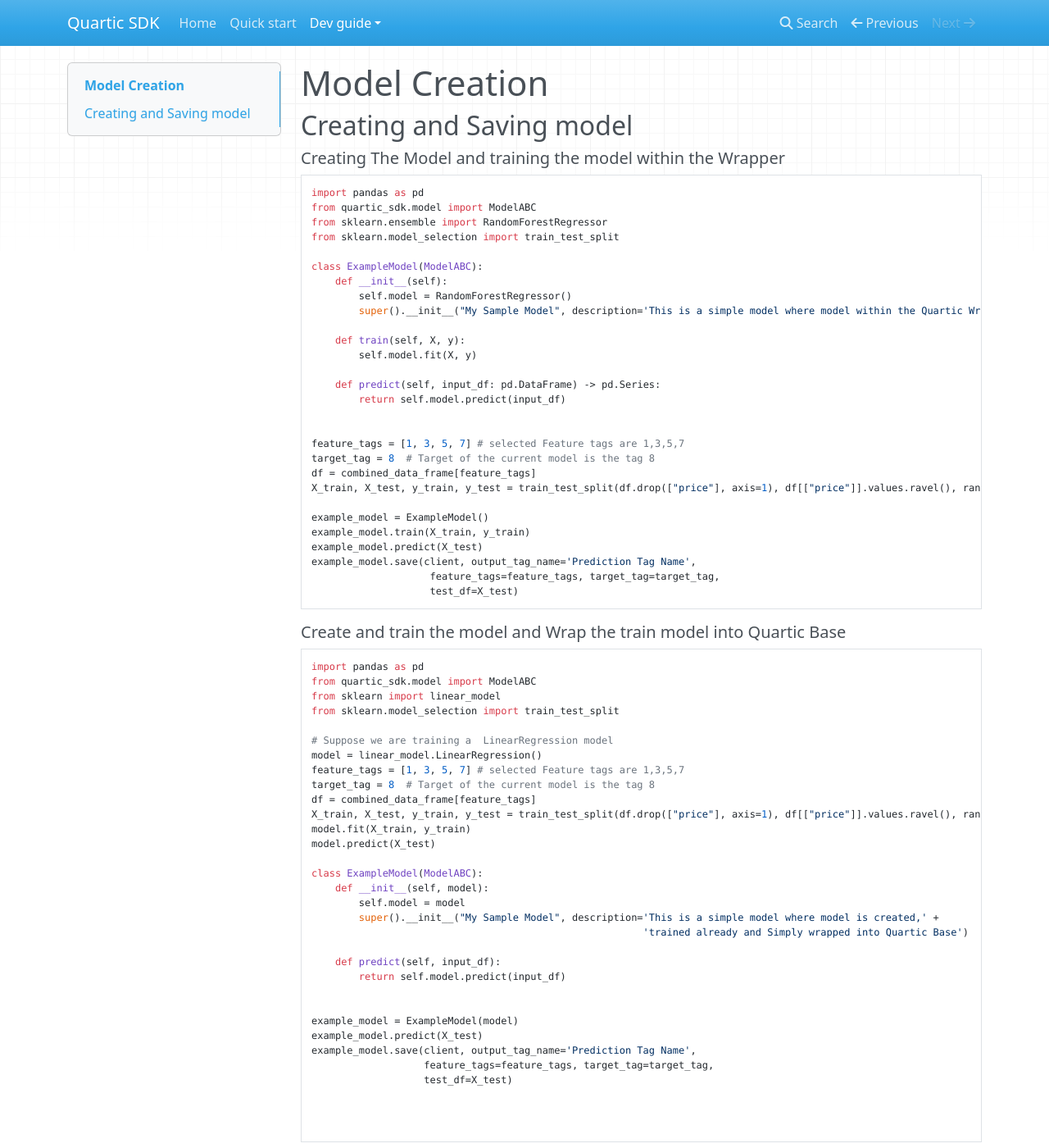
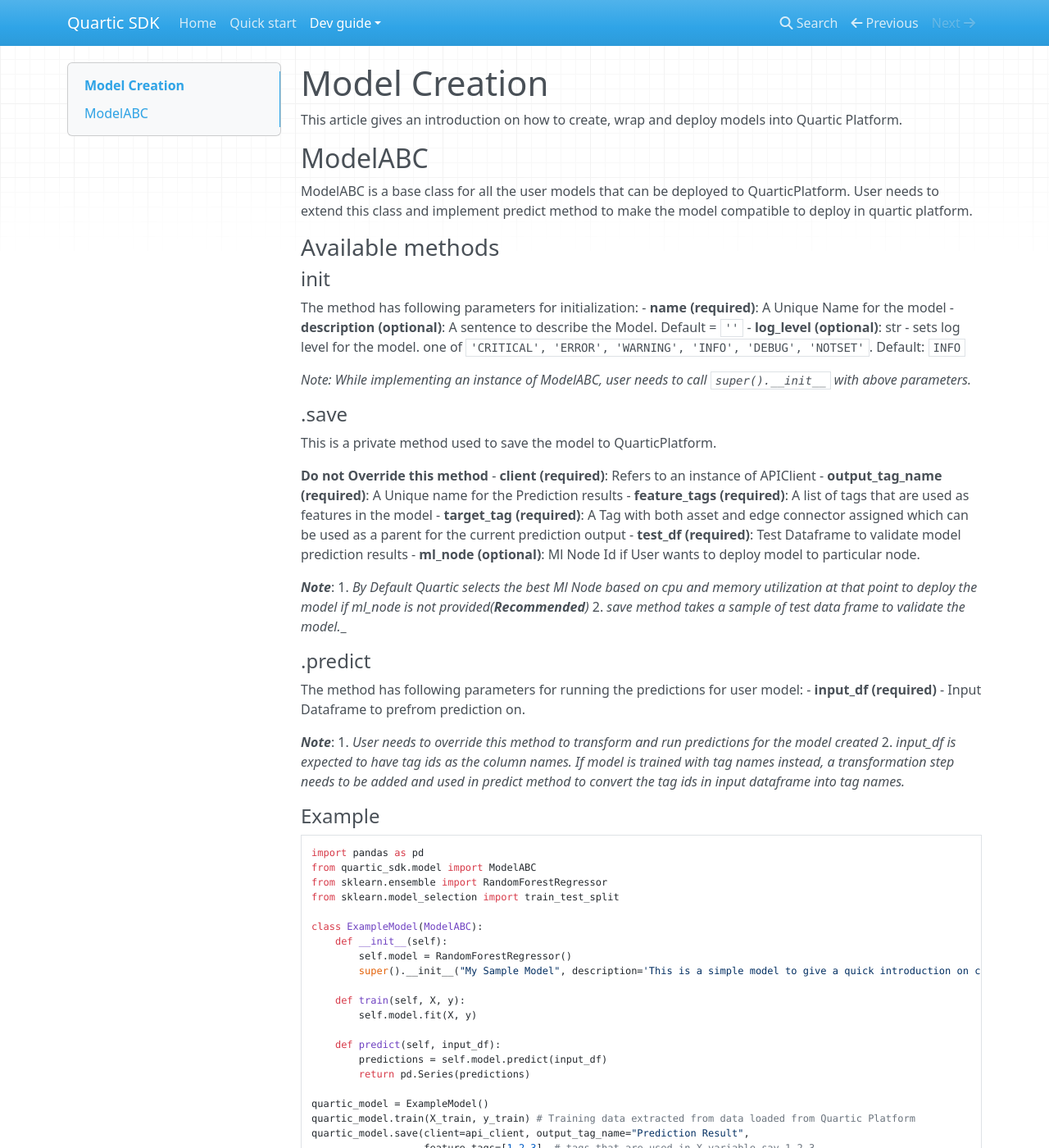
Before and after one commit to sourcery-ai-experiments/QuarticSDK, an MkDocs documentation site: the page built from docs/dev_guide/model_creation.md, in a window 1280 px wide and 1400 px high. Shown: the whole window at 82% size. Built offline with MkDocs 1.6.1, drawn with Linux system fonts in a browser that asks for light colours; nearby versions of some CDN libraries; some of the changed text lies outside the part shown.

Commit message:
PLT-4263 #comment added docs for model creation and deployment

````diff
--- a/docs/dev_guide/model_creation.md
+++ b/docs/dev_guide/model_creation.md
@@ -1,9 +1,45 @@
 # Model Creation
+This article gives an introduction on how to create, wrap and deploy models into Quartic Platform.
 
-## Creating and Saving model
+## ModelABC
+ModelABC is a base class for all the user models that can be deployed to QuarticPlatform.
+User needs to extend this class and implement predict method to make the model compatible to deploy in quartic platform.
 
-##### Creating The Model and training the model within the Wrapper
+### Available methods
 
+#### init
+The method has following parameters for initialization:
+- **name (required)**: A Unique Name for the model
+- **description (optional)**: A sentence to describe the Model. Default = `''`
+- **log_level (optional)**: str - sets log level for the model. one of `'CRITICAL', 'ERROR', 'WARNING', 'INFO', 'DEBUG', 'NOTSET'`. Default: `INFO`
+
+_Note: While implementing an instance of ModelABC, user needs to call `super().__init__` with above parameters._
+
+#### .save
+This is a private method used to save the model to QuarticPlatform.
+
+**Do not Override this method**
+- **client (required)**:    Refers to an instance of APIClient
+- **output_tag_name (required)**: A Unique name for the Prediction results
+- **feature_tags (required)**:  A list of tags that are used as features in the model
+- **target_tag (required)**:   A Tag with both asset and edge connector assigned which can be used as a parent for the current prediction output
+- **test_df (required)**:   Test Dataframe to validate model prediction results
+- **ml_node (optional)**:   Ml Node Id if User wants to deploy model to particular node.
+
+_**Note**_:
+1. _By Default Quartic selects the best Ml Node based on cpu and memory utilization at that point to deploy the model if ml_node is not provided(**Recommended**)_
+2. _save method takes a sample of test data frame to validate the model.__
+
+
+#### .predict
+The method has following parameters for running the predictions for user model:
+- **input_df (required)** - Input Dataframe to prefrom prediction on.
+
+_**Note**_:
+1. _User needs to override this method to transform and run predictions for the model created_
+2. _input_df is expected to have tag ids as the column names. If model is trained with tag names instead, a transformation step needs to be added and used in predict method to convert the tag ids in input dataframe into tag names._
+
+#### Example
 ```python
 import pandas as pd
 from quartic_sdk.model import ModelABC
@@ -13,133 +49,24 @@
 class ExampleModel(ModelABC):
     def __init__(self):
         self.model = RandomForestRegressor()
-        super().__init__("My Sample Model", description='This is a simple model where model within the Quartic Wrapper')
+        super().__init__("My Sample Model", description='This is a simple model to give a quick introduction on creating and deploying models to quartic platform.')
 
     def train(self, X, y):
         self.model.fit(X, y)
 
-    def predict(self, input_df: pd.DataFrame) -> pd.Series:
-        return self.model.predict(input_df)
+    def predict(self, input_df):
+        predictions = self.model.predict(input_df)
+        return pd.Series(predictions)
 
-
-feature_tags = [1, 3, 5, 7] # selected Feature tags are 1,3,5,7
-target_tag = 8  # Target of the current model is the tag 8
-df = combined_data_frame[feature_tags]
-X_train, X_test, y_train, y_test = train_test_split(df.drop(["price"], axis=1), df[["price"]].values.ravel(), random_state=42)
-
-example_model = ExampleModel()
-example_model.train(X_train, y_train)
-example_model.predict(X_test)
-example_model.save(client, output_tag_name='Prediction Tag Name',
-                    feature_tags=feature_tags, target_tag=target_tag,
-                    test_df=X_test)
-```
-
-
-##### Create and train the model and Wrap the train model into Quartic Base
-
-```python
-import pandas as pd
-from quartic_sdk.model import ModelABC
-from sklearn import linear_model
-from sklearn.model_selection import train_test_split
-
-# Suppose we are training a  LinearRegression model
-model = linear_model.LinearRegression()
-feature_tags = [1, 3, 5, 7] # selected Feature tags are 1,3,5,7
-target_tag = 8  # Target of the current model is the tag 8
-df = combined_data_frame[feature_tags]
-X_train, X_test, y_train, y_test = train_test_split(df.drop(["price"], axis=1), df[["price"]].values.ravel(), random_state=42)
-model.fit(X_train, y_train)
-model.predict(X_test)
-
-class ExampleModel(ModelABC):
-    def __init__(self, model):
-        self.model = model
-        super().__init__("My Sample Model", description='This is a simple model where model is created,' +
-                                                        'trained already and Simply wrapped into Quartic Base')
-
-    def predict(self, input_df):
-        return self.model.predict(input_df)
-
-
-example_model = ExampleModel(model)
-example_model.predict(X_test)
-example_model.save(client, output_tag_name='Prediction Tag Name',
-                   feature_tags=feature_tags, target_tag=target_tag,
-                   test_df=X_test)
-
+quartic_model = ExampleModel()
+quartic_model.train(X_train, y_train) # Training data extracted from data loaded from Quartic Platform
+quartic_model.save(client=api_client, output_tag_name="Prediction Result",
+                   feature_tags=[1,2,3], # tags that are used in X variable say 1,2,3
+                   target_tag = 3, # tag that specifies a relation for prediction say 3
+                   test_df = X_train
+                   )
 
 
 ```
-
-##### Adding custom pre and/or transformations
-
-```python
-from quartic_sdk.model import ModelABC
-from sklearn.ensemble import RandomForestRegressor
-from sklearn.model_selection import train_test_split
-
-class ExampleModel(ModelABC):
-    def __init__(self):
-        self.model = RandomForestRegressor()
-        super().__init__("My Sample Model", description='This is a simple model where model within the Quartic Wrapper')
-
-    def train(self, X, y):
-        X_transformed = self.pre_transform(X)
-        self.model.fit(X_transformed, y)
-
-    def pre_transform(self, df):
-        df['new_column'] = df['1'] * df['2']
-        return df
-
-    def predict(self, input_df: pd.DataFrame) -> pd.Series:
-        transformed_df = self.pre_transform(input_df)
-        return self.model.predict(transformed_df)
-
-example_model = ExampleModel()
-X_train, X_test, y_train, y_test = train_test_split(df.drop(["price"], axis=1), df[["price"]].values.ravel(), random_state=42)
-
-example_model = ExampleModel()
-example_model.train(X_train, y_train)
-example_model.predict(X_test)
-
-
-```
-
-##### Adding Logs to the Model
-```python
-class ExampleModel(ModelABC):
-    def __init__(self, model, log_level='INFO'):
-        self.model = model
-        super().__init__("My Sample Model", description='This is a Model logging example', log_level)
-        self.log.info("Model is Initialized")
-
-    def pre_transform(self, df, column_1, column_2):
-        self.log.info("Transforming the Dataframe")
-        self.log.debug("Transforming the Dataframe by simple multiplication")
-        df['new_column'] = df[column_1] * df[column_2]
-        return df
-    def train(self, X,y):
-        self.log.info("Started Training steps")
-        X = self.pre_transform(X, '1', '2')
-        self.model.fit(X, y)
-
-    def predict(self, input_df):
-        self.log.info("Starting the Prediction step")
-        transformed_df = self.pre_transform(input_df, '1', '2')
-        return self.model.predict(transformed_df)
-```
-
-
-##### Deploying model -- Once trained and tested, model can be deployed using below:
-```python
-
-example_model.save(client, output_tag_name='Prediction Tag Name',
-                   feature_tags=feature_tags, target_tag=target_tag,
-                   test_df=X_test)
-```
 **Notes**:
-- save method takes a sample of test data frame to validate the model.
-- This test dataframe is expected to have tag ids as the column names. If model is trained with tag names instead, a transformation step needs to be added and used in predict method to convert the tag ids in input dataframe into tag names.
 - Any intermediate steps that are used model training outside wrapper, must be included in wrapper for applying similar set of transformations during prediction.
````
Also changed, not shown: docs/dev_guide/basic.md (+14 -0 lines).
